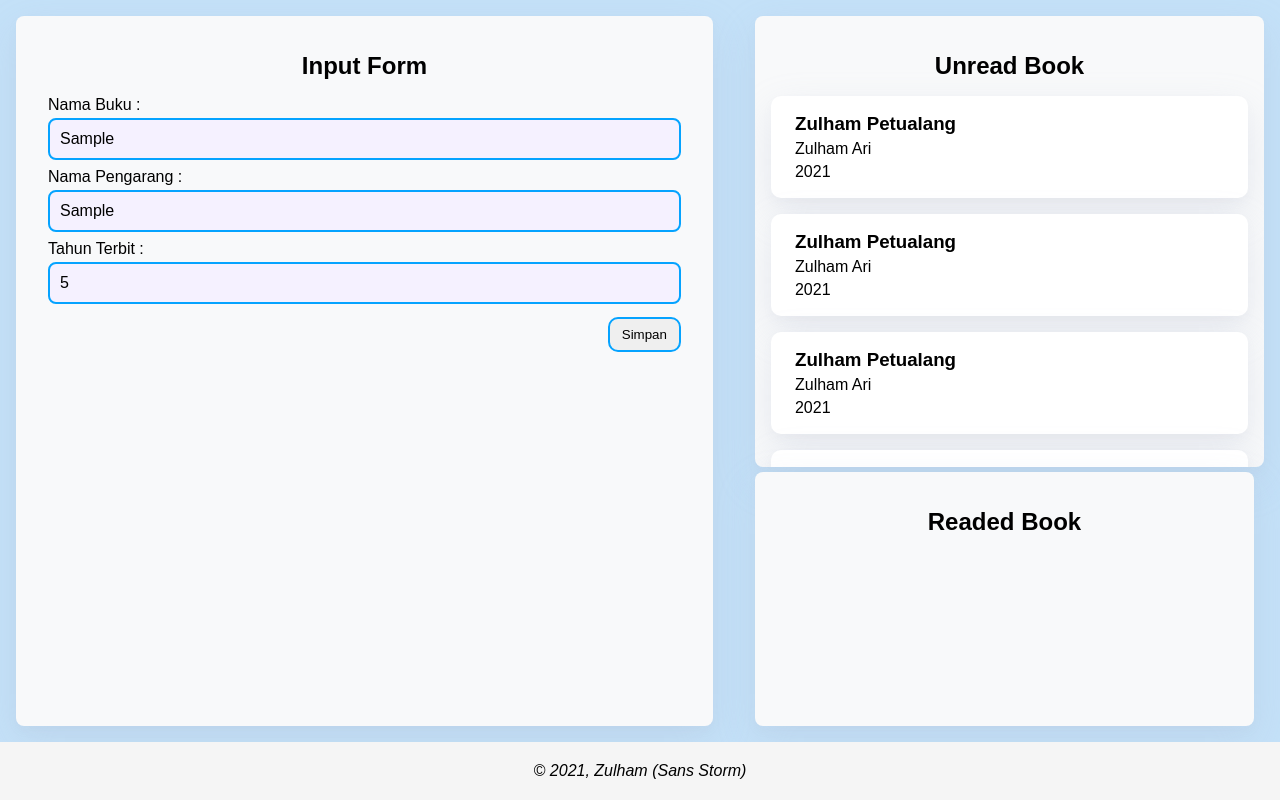
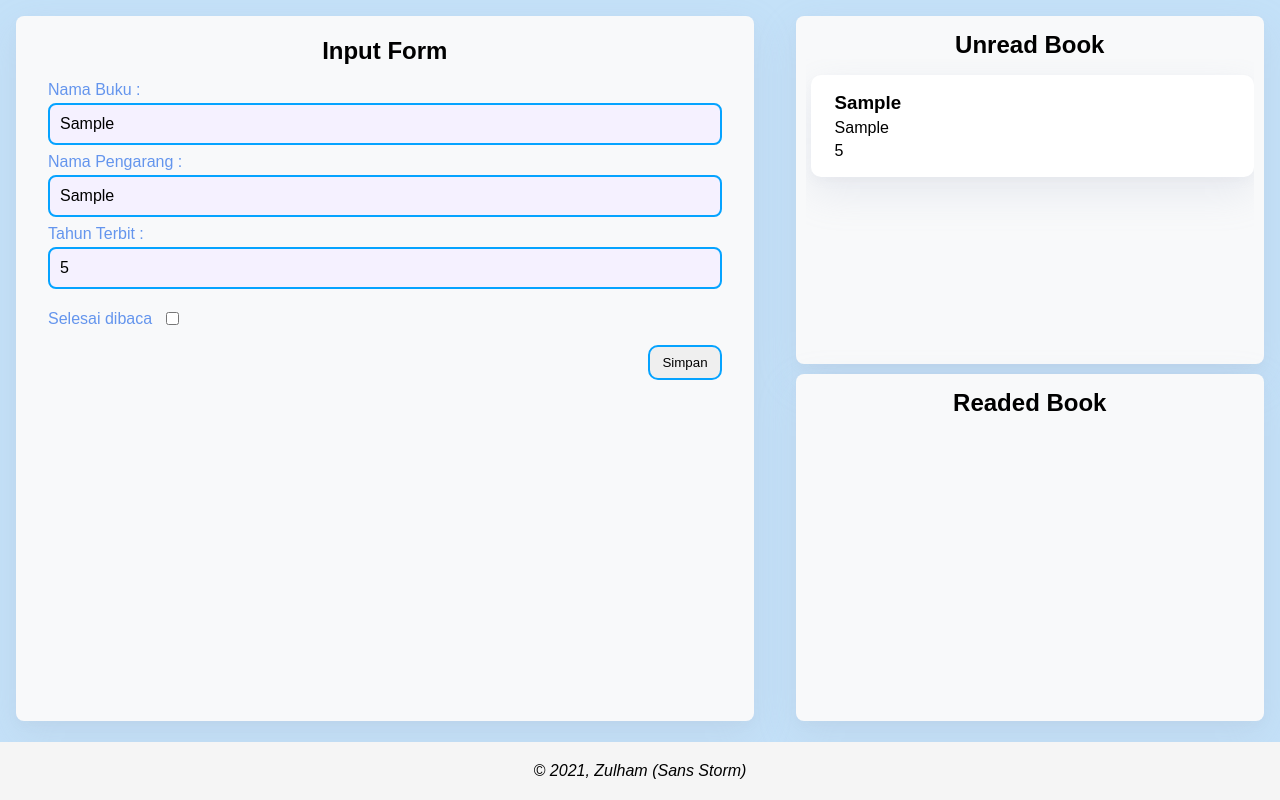
Before and after one commit to Z4nR/9.Fundamental-Pemula, a plain HTML site: page index.html in a window 1280 px wide. Both pictures are taken after typing "Sample", "Sample", "5" into the empty fields and a click on the input "Simpan". Drawn offline with Linux system fonts and the light colour scheme.

Commit message:
input update

```diff
--- a/css/style.css
+++ b/css/style.css
@@ -28,8 +28,15 @@
     margin: 0px 10px;
     border-radius: 8px;
     background-color: #F8F9FA;
-    padding: 16px;
+    padding: 10px;
+    overflow: hidden;
+}
+.list-container {
+    height: 100%;
     overflow: scroll;
+}
+.list-item {
+    margin-left: 5px;
 }
 .shadow {
     box-shadow: 0 5px 10px rgba(154, 160, 185, .05), 0 15px 40px rgba(166, 173, 201, .2);
@@ -82,9 +89,21 @@ input[type=number] {
     margin-bottom: 4px;
     font-size: 18;
     font-weight: lighter;
+    color: cornflowerblue;
 }
 .form-title {
     margin: auto 0;
+}
+
+.checkbox {
+    margin: 12px 0;
+    display: flex;
+    align-items: center;
+}
+.checkbox label {
+    color: cornflowerblue;
+    font-weight: lighter;
+    margin-right: 10px;
 }
 
 .item {
@@ -107,6 +126,7 @@ input[type=number] {
 .title-box {
     margin-bottom: unset;
     text-align: center;
+    margin-top: 5px;
 }
 
 /*tag*/
@@ -120,7 +140,7 @@ body {
 }
 
 footer {
-    margin-top: auto;
+    margin-top: 5px;
     font-style: italic;
     text-align: center;
     width: auto;
@@ -165,13 +185,15 @@ footer {
         padding-top: 5px;
         padding-bottom: 5px;
     }
+    .book-list{
+        height: 223px;
+        padding: 10px 10px 5px;
+    }
     #unread {
-    margin: 0px 5px 5px 0px;
-    height: 168px;
+    margin: 0px 5px 0px 0px;
     }
     #read {
-    margin: 0px 0px 5px 5px;
-    height: 168px;
+    margin: 0px 0px 0px 5px;
     }
 }
 
--- a/index.html
+++ b/index.html
@@ -24,16 +24,21 @@
                     <label for="book-year">Tahun Terbit :</label>
                     <input type="number" id="book-year" name="book-year" required placeholder="Masukkan Tahun Terbit">
                 </div>
+                <div class="checkbox">
+                    <label for="inputBookIsComplete">Selesai dibaca</label>
+                    <input id="inputBookIsComplete" type="checkbox">
+                </div>
                 <input type="submit" value="Simpan" name="Submit" class="btn-submit">
             </form>
         </div>
         <aside class="box" id="list">
             <div class="book-list shadow" id="unread">
                 <h2 class="title-box">Unread Book</h2>
-                <div class="list-item" id="unread-book">
+                <div class="list-container">
+                    <div class="list-item" id="unread-book"></div>
                 </div>
             </div>
-            <div class="book-list shadow" id="readed-book" shadow>
+            <div class="book-list shadow" id="read">
                 <h2 class="title-box">Readed Book</h2>
                 <div>
                 </div>
--- a/js/dom.js
+++ b/js/dom.js
@@ -8,27 +8,25 @@ function addBook() {
     const bookAuthor = document.getElementById("book-author").value;
     const bookYear = document.getElementById("book-year").value;
 
-    console.log("book name" + bookName);
-    console.log("book author" + bookAuthor);
-    console.log("book year" + bookYear);
+    console.log("book name " + bookName);
+    console.log("book author " + bookAuthor);
+    console.log("book year " + bookYear);
 
-    for (let i = 0; i < 10; i++) {
-        const book = makeListBook();
-        listBook.append(book);
-    }
+    const book = makeListBook(bookName, bookAuthor, bookYear);
+    listBook.append(book);
 
 }
 
-function makeListBook() {
+function makeListBook(title, author, year, isCompleted) {
 
     const bookTitle = document.createElement("h3");
-    bookTitle.innerText = "Zulham Petualang";
+    bookTitle.innerText = title;
 
     const bookAuthor = document.createElement("p");
-    bookAuthor.innerText = "Zulham Ari";
+    bookAuthor.innerText = author;
 
     const bookYear = document.createElement("p");
-    bookYear.innerText = "2021";
+    bookYear.innerText = year;
 
     const textContainer = document.createElement("div");
     textContainer.classList.add("inner")
@@ -38,6 +36,16 @@ function makeListBook() {
     container.classList.add("item", "shadow")
     container.append(textContainer);
 
+    if (isCompleted) {
+        container.append(
+
+        );
+    } else {
+        container.append(
+
+        );
+    }
+
     return container;
 
 }
```
